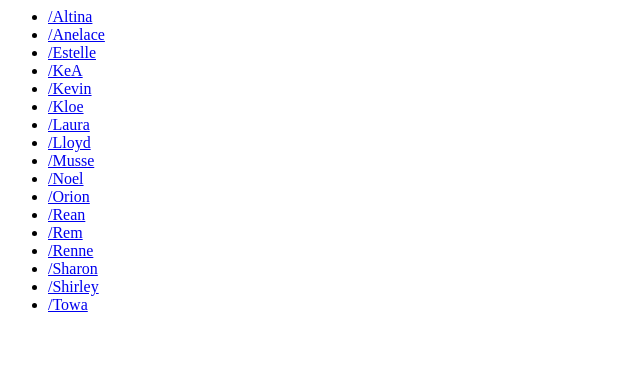
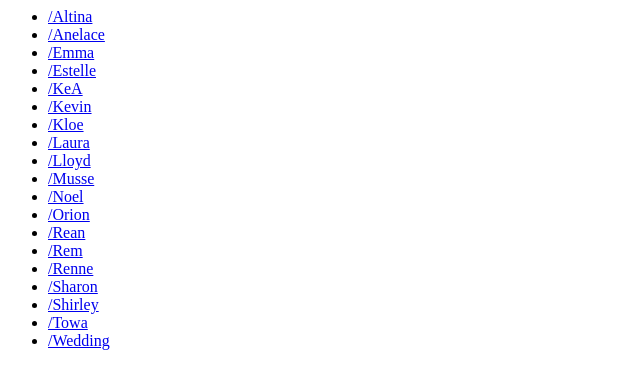
Before and after one commit to toastyce/arc-en-ciel-rp, a plain HTML site: page index.html in a window 1280 px wide. Shown: the whole page, without its empty margins (0-640 px from the left). Drawn offline with Linux system fonts and the light colour scheme.

Commit message:
Update index.html

```diff
--- a/index.html
+++ b/index.html
@@ -3,6 +3,7 @@
 
                 <li><a href="/arc-en-ciel-rp/css/Altina.theme.css">/Altina</a></li>
                         <li><a href="/arc-en-ciel-rp/css/Anelace.theme.css">/Anelace</a></li>
+                        <li><a href="/arc-en-ciel-rp/css/Emma.theme.css">/Emma</a></li>
                         <li><a href="/arc-en-ciel-rp/css/Estelle.theme.css">/Estelle</a></li>
                         <li><a href="/arc-en-ciel-rp/css/KeA.theme.css">/KeA</a></li>
                         <li><a href="/arc-en-ciel-rp/css/Kevin.theme.css">/Kevin</a></li>
@@ -18,6 +19,7 @@
                         <li><a href="/arc-en-ciel-rp/css/Sharon.theme.css">/Sharon</a></li>
                         <li><a href="/arc-en-ciel-rp/css/Shirley.theme.css">/Shirley</a></li>
                         <li><a href="/arc-en-ciel-rp/css/Towa.theme.css">/Towa</a></li>
+                        <li><a href="/arc-en-ciel-rp/css/CS4Wedding.theme.css">/Wedding</a></li>
 
 
 
```
